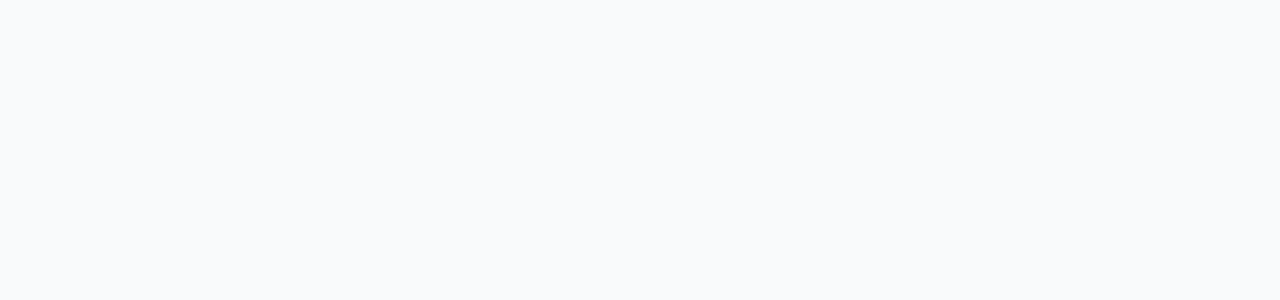
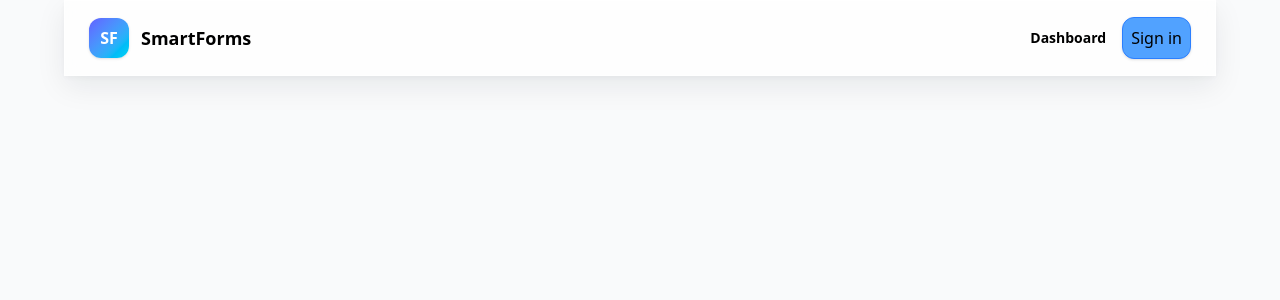
Before and after one commit to rakshithkumar608/smart_form_builder, a React (Vite) app in the folder frontend/: page /topbar in a window 1280 px wide. Before the commit this address had no page. Shown: the top 300 px of the page. Built offline with nearby package versions, Linux system fonts and the light colour scheme.

Commit message:
Topbar UI

```diff
--- a/frontend/package.json
+++ b/frontend/package.json
@@ -13,6 +13,7 @@
     "@tailwindcss/vite": "^4.1.17",
     "axios": "^1.13.2",
     "chart.js": "^4.5.1",
+    "framer-motion": "^12.23.24",
     "react": "^19.2.0",
     "react-dom": "^19.2.0",
     "react-router-dom": "^7.9.6",
--- a/frontend/src/App.jsx
+++ b/frontend/src/App.jsx
@@ -4,6 +4,7 @@ import Dashboard from "./pages/Dashboard";
 import FormEditor from "./pages/FormEditor";
 import FormPublic from "./pages/FormPublic";
 import { AuthProvider } from "./context/AuthContext";
+import Topbar from "./components/Topbar";
 
 const App = () => {
   return (
@@ -12,6 +13,7 @@ const App = () => {
         <Routes>
           <Route path="/" element={<Dashboard />} />
           <Route path="/dashboard" element={<Dashboard />} />
+          <Route path="/topbar" element={<Topbar />}/>
           <Route path="/forms/:id/edit" element={<FormEditor />} />
           <Route path="/forms/:slug" element={<FormPublic />} />
         </Routes>
--- a/frontend/src/components/Topbar.jsx
+++ b/frontend/src/components/Topbar.jsx
@@ -1,8 +1,38 @@
-import React from 'react'
+import React, { useContext } from 'react'
+import { motion } from 'framer-motion';
+import { Link } from 'react-router-dom';
+import { AuthContext } from '../context/AuthContext';
 
 const Topbar = () => {
+  const {user, logout } = useContext(AuthContext)
   return (
-    <div>Topbar</div>
+    <motion.header
+    initial={{ y:-20, opacity:0}}
+    animate={{ y:0, opacity:1 }}
+    className='fixed left-0 right-0 top-0 z-40'
+    >
+      <div className="max-w-6xl mx-auto px-6 py-4 flex items-center justify-between card card-border card-shadow">
+        <Link to="/dashboard" className='flex items-center gap-3'>
+        <div className="w-10 h-10 rounded-xl bg-linear-to-br from-indigo-500 to-cyan-400 flex items-center justify-center text-white font-bold shadow">SF</div>
+        <div className="text-lg font-semibold">SmartForms</div>
+        </Link>
+
+        <nav className="flex items-center gap-4">
+          <Link to='/dashboard' className='text-sm hover:text-indigo-600 transition font-semibold'>Dashboard</Link>
+          {user ? (
+            <>
+            <div className="text-sm text-slate-600">Hi, {user.name}</div>
+            <button
+            onClick={logout}
+            className='btn-ghost'
+            >Logout</button>
+            </>
+          ): (
+             <Link to="/login" className="border border-blue-500 p-2 bg-blue-400 rounded-xl shadow-sm hover:bg-blue-500">Sign in</Link>
+          )}
+        </nav>
+      </div>
+    </motion.header>
   )
 }
 
--- a/frontend/src/pages/Home.jsx
+++ /dev/null
@@ -1,18 +0,0 @@
-import React from 'react'
-import { Link } from 'react-router-dom'
-
-const Home = () => {
-  return (
-    <div>
-      <h1 className="text-3xl font-bold ">Smart Form Builder</h1>
-      <p className="mt-4">Build dynamic forms, collect responses, view analytics.</p>
-      <div className="mt-6 space-x-4">
-        <Link to="/register" className='p-2 border mt-3 rounded-lg bg-blue-400 text-xl font-semibold hover:bg-blue-500 border-blue-700 shadow-xl'>Get Started</Link>
-        <Link to="/dashboard" className='p-2 border mt-3 rounded-lg bg-blue-400 text-xl font-semibold hover:bg-blue-500 border-blue-700 shadow-xl'>Dashboard</Link>
-
-      </div>
-    </div>
-  )
-}
-
-export default Home
```
Also changed, not shown: 1 other file (tests, documents, lock files or other folders).
